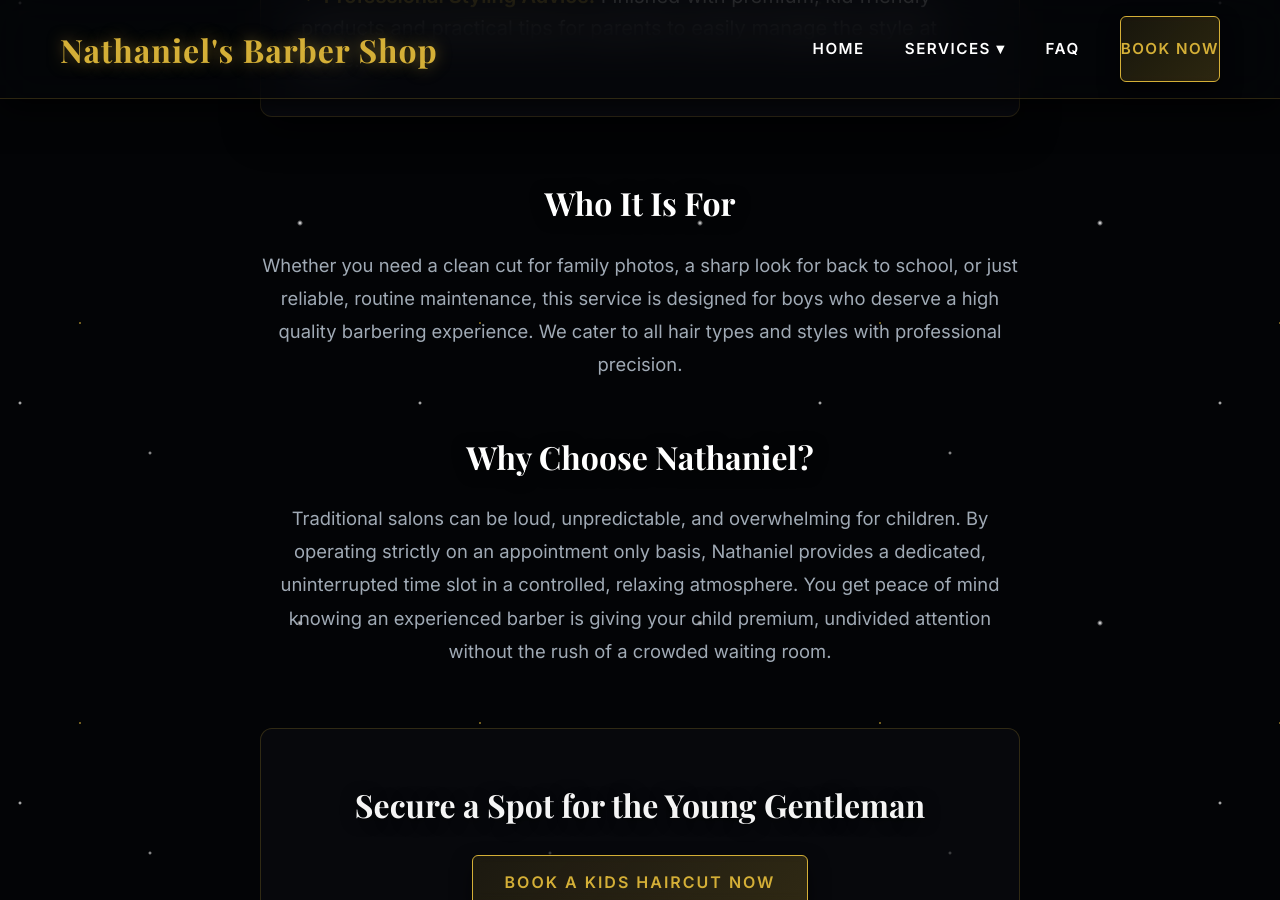
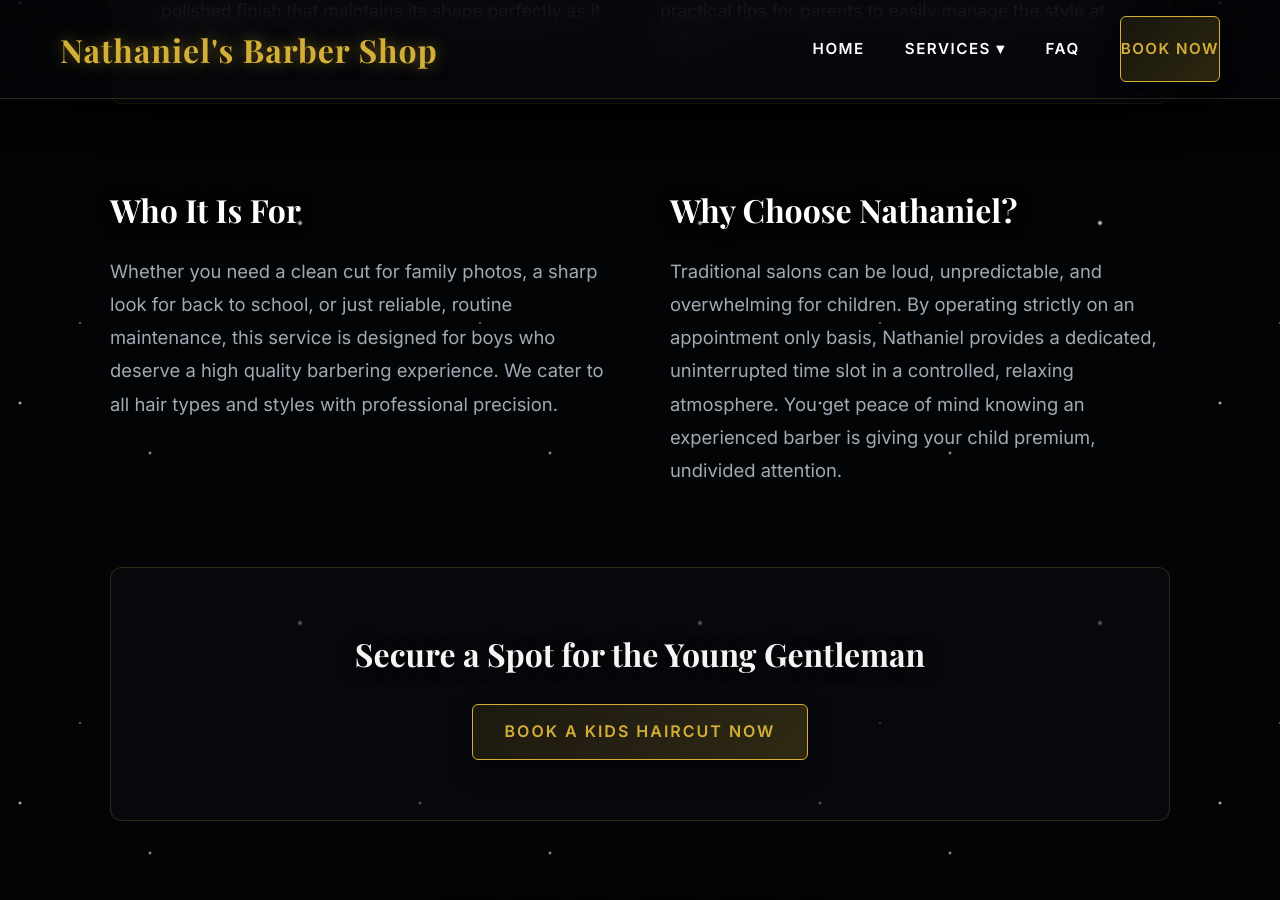
Before and after one commit to YourOnlineSquad/nathaniels-barber-shop, a Jekyll site: the page built from services/kids-haircut.md, in a window 1280 px wide and 900 px high, scrolled down 1297 px. Built offline with Jekyll 4.4.1, drawn with Linux system fonts in a browser that asks for light colours; some web fonts are replaced; our own code applies the rules of GitHub Pages for plain Markdown files; some of the changed text lies outside the part shown.

Commit message:
Update kids-haircut.md

```diff
--- a/services/kids-haircut.md
+++ b/services/kids-haircut.md
@@ -1,52 +1,76 @@
----
+ ---
 layout: default
 title: Kids Haircut in Sioux Falls SD | Nathaniel’s Barber Shop
 ---
 
 <header class="hero-cinematic">
-  <div class="container">
+  <div class="container" style="max-width: 1000px;">
     <span class="eyebrow-text">Signature Kids Service</span>
     <h1 class="hero-title" style="font-size: clamp(3rem, 6vw, 4.5rem);">Kids Haircut</h1>
     <div class="accent-line"></div>
-    <p class="hero-subtitle">Expert haircuts with the patience and care your child deserves. We ensure young gentlemen in Sioux Falls leave looking sharp and feeling confident in a calm, professional environment.</p>
+    <p class="hero-subtitle" style="max-width: 800px;">Expert haircuts with the patience and care your child deserves. We ensure young gentlemen in Sioux Falls leave looking sharp and feeling confident in a calm, professional environment.</p>
   </div>
 </header>
 
 <section class="section" style="padding-top: 20px;">
-  <div class="container" style="max-width: 800px; text-align: center;">
+  <div class="container" style="max-width: 1100px; text-align: center;">
 
-    <p style="color: var(--text-muted); font-size: 1.15rem; line-height: 1.8; margin-bottom: 50px;">
+    <p style="color: var(--text-muted); font-size: 1.15rem; line-height: 1.8; margin: 0 auto 60px; max-width: 900px;">
       A great kids haircut requires more than just technical skill; it requires genuine patience and experience. At Nathaniel’s Barber Shop, we blend advanced barbering techniques with a calm, welcoming approach. We provide top tier haircuts that look impeccable while ensuring your child feels completely comfortable and respected in the chair.
     </p>
 
-    <h3 style="color: var(--text-light); margin-bottom: 25px; font-size: 2rem;">What Is Included</h3>
+    <h3 style="color: var(--text-light); margin-bottom: 30px; font-size: 2rem;">What Is Included</h3>
 
-    <div style="text-align: left; background: var(--bg-card); border: 1px solid var(--border-glow); border-radius: 12px; padding: 40px; backdrop-filter: blur(16px); box-shadow: 0 15px 35px rgba(0, 0, 0, 0.5); margin-bottom: 60px;">
-      <p style="font-size: 1.25rem; margin-bottom: 15px; line-height: 1.6;"><strong style="color: var(--accent-gold);">✓ Collaborative Consultation:</strong> We listen to both you and your child to perfectly understand the desired style, ensuring the final look meets your expectations and suits their specific hair type.</p>
+    <div style="text-align: left; background: var(--bg-card); border: 1px solid var(--border-glow); border-radius: 12px; padding: 50px; backdrop-filter: blur(16px); box-shadow: 0 15px 35px rgba(0, 0, 0, 0.5); margin-bottom: 80px;">
 
-      <p style="font-size: 1.25rem; margin-bottom: 15px; line-height: 1.6;"><strong style="color: var(--accent-gold);">✓ Gentle, Expert Execution:</strong> Masterful shear and clipper work performed with the specialized care, steady hand, and patience required for younger clients.</p>
+      <div style="display: grid; grid-template-columns: repeat(auto-fit, minmax(350px, 1fr)); gap: 40px;">
+        <div>
+          <p style="font-size: 1.25rem; margin-bottom: 10px; line-height: 1.6;"><strong style="color: var(--accent-gold);">✓ Collaborative Consultation:</strong></p>
+          <p style="font-size: 1.1rem; color: var(--text-muted); line-height: 1.6;">We listen to both you and your child to perfectly understand the desired style, ensuring the final look meets your expectations and suits their specific hair type.</p>
+        </div>
 
-      <p style="font-size: 1.25rem; margin-bottom: 15px; line-height: 1.6;"><strong style="color: var(--accent-gold);">✓ Flawless Detailing:</strong> Crisp, safe line ups around the ears and neckline for a polished finish that maintains its shape perfectly as it grows out.</p>
+        <div>
+          <p style="font-size: 1.25rem; margin-bottom: 10px; line-height: 1.6;"><strong style="color: var(--accent-gold);">✓ Gentle, Expert Execution:</strong></p>
+          <p style="font-size: 1.1rem; color: var(--text-muted); line-height: 1.6;">Masterful shear and clipper work performed with the specialized care, steady hand, and patience required for younger clients.</p>
+        </div>
 
-      <p style="font-size: 1.25rem; margin-bottom: 0; line-height: 1.6;"><strong style="color: var(--accent-gold);">✓ Professional Styling Advice:</strong> Finished with premium, kid friendly products and practical tips for parents to easily manage the style at home.</p>
+        <div>
+          <p style="font-size: 1.25rem; margin-bottom: 10px; line-height: 1.6;"><strong style="color: var(--accent-gold);">✓ Flawless Detailing:</strong></p>
+          <p style="font-size: 1.1rem; color: var(--text-muted); line-height: 1.6;">Crisp, safe line ups around the ears and neckline for a polished finish that maintains its shape perfectly as it grows out.</p>
+        </div>
+
+        <div>
+          <p style="font-size: 1.25rem; margin-bottom: 10px; line-height: 1.6;"><strong style="color: var(--accent-gold);">✓ Professional Styling Advice:</strong></p>
+          <p style="font-size: 1.1rem; color: var(--text-muted); line-height: 1.6;">Finished with premium, kid friendly products and practical tips for parents to easily manage the style at home.</p>
+        </div>
+      </div>
+
     </div>
 
-    <h3 style="color: var(--text-light); margin-bottom: 20px; font-size: 2rem;">Who It Is For</h3>
-    <p style="color: var(--text-muted); font-size: 1.15rem; line-height: 1.8; margin-bottom: 50px;">
-      Whether you need a clean cut for family photos, a sharp look for back to school, or just reliable, routine maintenance, this service is designed for boys who deserve a high quality barbering experience. We cater to all hair types and styles with professional precision.
-    </p>
+    <div style="display: grid; grid-template-columns: repeat(auto-fit, minmax(400px, 1fr)); gap: 60px; margin-bottom: 80px; text-align: left;">
 
-    <h3 style="color: var(--text-light); margin-bottom: 20px; font-size: 2rem;">Why Choose Nathaniel?</h3>
-    <p style="color: var(--text-muted); font-size: 1.15rem; line-height: 1.8; margin-bottom: 60px;">
-      Traditional salons can be loud, unpredictable, and overwhelming for children. By operating strictly on an appointment only basis, Nathaniel provides a dedicated, uninterrupted time slot in a controlled, relaxing atmosphere. You get peace of mind knowing an experienced barber is giving your child premium, undivided attention without the rush of a crowded waiting room.
-    </p>
+      <div>
+        <h3 style="color: var(--text-light); margin-bottom: 20px; font-size: 2rem;">Who It Is For</h3>
+        <p style="color: var(--text-muted); font-size: 1.15rem; line-height: 1.8;">
+          Whether you need a clean cut for family photos, a sharp look for back to school, or just reliable, routine maintenance, this service is designed for boys who deserve a high quality barbering experience. We cater to all hair types and styles with professional precision.
+        </p>
+      </div>
 
-    <div style="padding: 50px 20px; background: rgba(10, 12, 18, 0.6); border: 1px solid var(--border-glow); border-radius: 12px; margin-bottom: 60px;">
+      <div>
+        <h3 style="color: var(--text-light); margin-bottom: 20px; font-size: 2rem;">Why Choose Nathaniel?</h3>
+        <p style="color: var(--text-muted); font-size: 1.15rem; line-height: 1.8;">
+          Traditional salons can be loud, unpredictable, and overwhelming for children. By operating strictly on an appointment only basis, Nathaniel provides a dedicated, uninterrupted time slot in a controlled, relaxing atmosphere. You get peace of mind knowing an experienced barber is giving your child premium, undivided attention.
+        </p>
+      </div>
+
+    </div>
+
+    <div style="padding: 60px 20px; background: rgba(10, 12, 18, 0.6); border: 1px solid var(--border-glow); border-radius: 12px; margin-bottom: 80px;">
       <h3 style="color: #f5f5f5; margin-bottom: 25px; font-size: 2rem;">Secure a Spot for the Young Gentleman</h3>
       <a href="{{ site.baseurl }}/book/" class="btn-primary">Book a Kids Haircut Now</a>
     </div>
 
-    <h3 style="margin-bottom: 30px; color: var(--text-light); font-size: 1.75rem;">Explore Related Services</h3>
+    <h3 style="margin-bottom: 30px; color: var(--text-light); font-size: 1.5rem; text-transform: uppercase; letter-spacing: 2px;">Explore Related Services</h3>
     <div style="display: flex; gap: 20px; justify-content: center; flex-wrap: wrap;">
       <a href="{{ site.baseurl }}/services/mens-haircut" class="btn-primary" style="background: transparent; border-color: rgba(212, 175, 55, 0.3); font-size: 0.85rem; padding: 12px 24px; box-shadow: none;">Mens Haircut</a>
       <a href="{{ site.baseurl }}/services/line-up" class="btn-primary" style="background: transparent; border-color: rgba(212, 175, 55, 0.3); font-size: 0.85rem; padding: 12px 24px; box-shadow: none;">Line Up</a>
```
